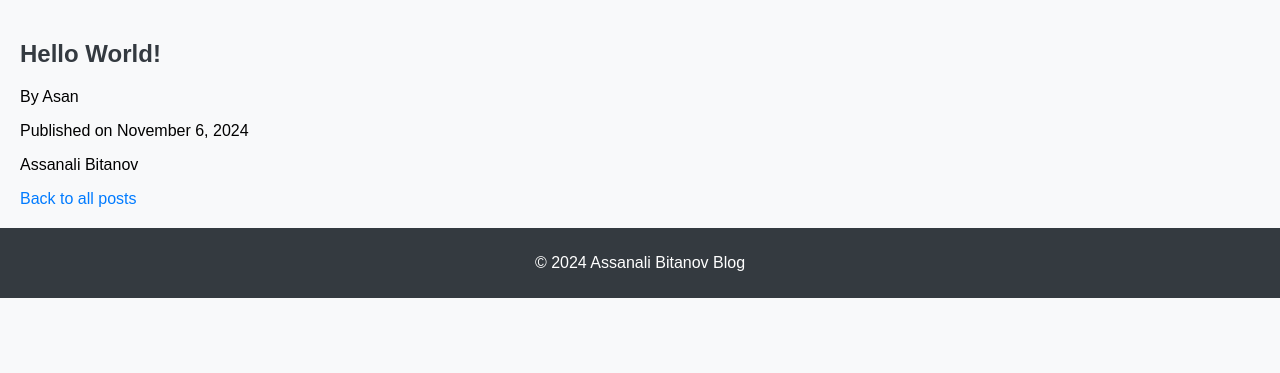
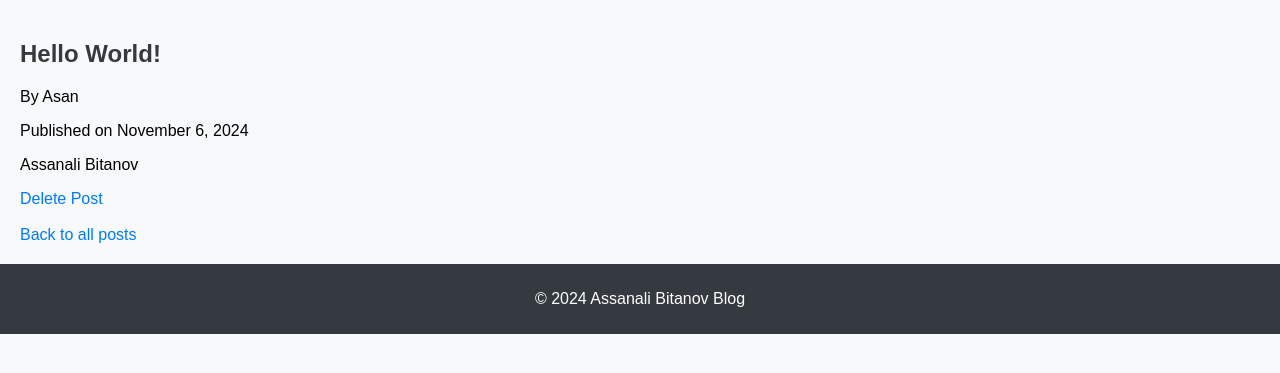
Before and after one commit to W1lden/web_dev_assignment3, a Django app: page /blog/post/1/ in a window 1280 px wide. Shown: the part 118-491 px from the top of the page. Run offline with Django 4.2, Linux system fonts and the light colour scheme; data comes from the database, SQL or seed files in the repository; both versions use the stored data as it was after the commit.

Commit message:
delete button

```diff
--- a/blog/templates/blog/post_detail.html
+++ b/blog/templates/blog/post_detail.html
@@ -10,5 +10,6 @@
         <img src="{{ post.image.url }}" alt="{{ post.title }}" style="max-width:100%;">
     {% endif %}
     <p>{{ post.content }}</p>
+    <a href="{% url 'delete_post' post.id %}">Delete Post</a><br><br>
     <a href="{% url 'post_list' %}">Back to all posts</a>
 {% endblock %}
--- a/blog/urls.py
+++ b/blog/urls.py
@@ -1,8 +1,10 @@
 from django.urls import path
 from .views import PostListView, PostDetailView, create_post
+from . import views
 
 urlpatterns = [
     path('', PostListView.as_view(), name='post_list'),
     path('post/<int:pk>/', PostDetailView.as_view(), name='post_detail'),
     path('post/new/', create_post, name='create_post'),
+    path('post/<int:post_id>/delete/', views.delete_post, name='delete_post'),
 ]
--- a/blog/views.py
+++ b/blog/views.py
@@ -1,7 +1,7 @@
 from django.views.generic import ListView, DetailView
 from .models import Post
 from .forms import PostForm
-from django.shortcuts import render, redirect
+from django.shortcuts import render, redirect, get_object_or_404
 
 class PostListView(ListView):
     model = Post
@@ -25,3 +25,10 @@ def create_post(request):
     else:
         form = PostForm()
     return render(request, 'blog/create_post.html', {'form': form})
+
+def delete_post(request, post_id):
+    post = get_object_or_404(Post, id=post_id)
+    if request.method == 'POST':
+        post.delete()
+        return redirect('post_list')
+    return render(request, 'blog/delete_post.html', {'post': post})
```
Also changed, not shown: blog/templates/blog/delete_post.html (added, +11 -0 lines), db.sqlite3, media/post_images/Screenshot_2024-10-29_at_3.39.06PM.png (added).
